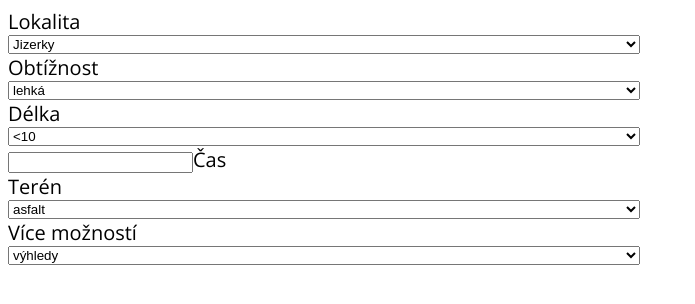
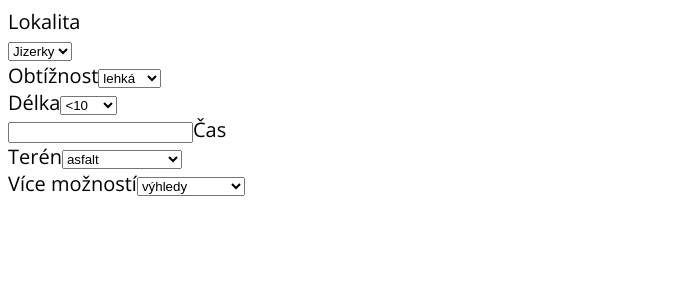
Before and after one commit to MichaelaKnizek/projekt-DKK, a React (Vite) app: page /filter in a window 1280 px wide. Shown: the top 304 px of the page, without its empty margins (0-695 px from the left). Built offline with nearby package versions, Linux system fonts and the light colour scheme.

Commit message:
change form layout - add div

```diff
--- a/src/pages/FilterPage/components/Form.jsx
+++ b/src/pages/FilterPage/components/Form.jsx
@@ -3,43 +3,55 @@ import { tripFilter } from '../../../../data/trip-options';
 import './Form.css';
 
 const Form = () => {
-  console.log(tripFilter.difficulty);
   return (
     <form>
       <label htmlFor="location">Lokalita</label>
+      <div>
         <select>
           {tripFilter.locations.map((item) => (
             <option value={item}>{item}</option>
           ))}
         </select>
+      </div>
+      <div>
         <label htmlFor="difficulty">Obtížnost</label>
         <select>
           {tripFilter.difficulty.map((item) => (
             <option value={item}>{item}</option>
           ))}
         </select>
+      </div>
+      <div>
         <label htmlFor="length">Délka</label>
         <select>
           {tripFilter.length.map((item) => (
             <option value={item}>{item}</option>
           ))}
         </select>
+      </div>
+      <div>
+        {' '}
         <label>
           <input />
           Čas
         </label>
+      </div>
+      <div>
         <label htmlFor="terrain">Terén</label>
         <select>
           {tripFilter.terrainType.map((item) => (
             <option value={item}>{item}</option>
           ))}
         </select>
+      </div>
+      <div>
         <label htmlFor="features">Více možností</label>
         <select>
           {tripFilter.features.map((item) => (
             <option value={item}>{item}</option>
           ))}
         </select>
+      </div>
     </form>
   );
 };
```
Lines whose indentation alone changed are shown as unchanged.
